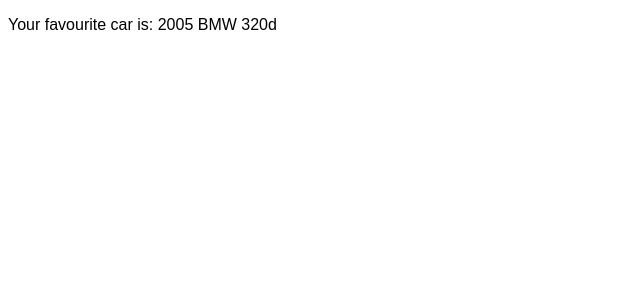
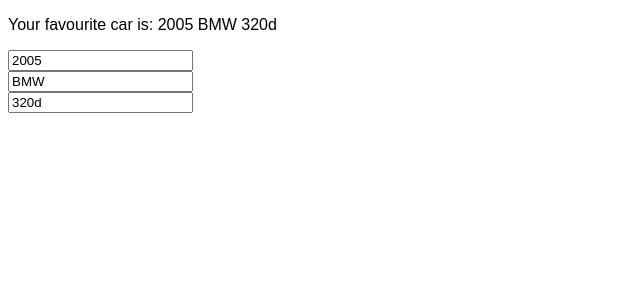
Before and after one commit to JakubNJ1212/my-react-app, a React (Vite) app: page / in a window 1280 px wide. Shown: the top 300 px of the page, without its empty margins (0-640 px from the left). Built offline with nearby package versions, Linux system fonts and the light colour scheme.

Commit message:
Added a updater function to OBJECTs in state

```diff
--- a/src/MyComponent.jsx
+++ b/src/MyComponent.jsx
@@ -4,11 +4,33 @@ function MyComponent() {
 
 const [car, setCar] = useState({year: 2005, make:"BMW",model:"320d"});
 
+function handleYearChange(event) {
+    setCar(c => ({...car, year: event.target.value}) )
+}
+function handleMakeChange(event) {
+    setCar(c => ({...car, make: event.target.value}))
+}
+function handleModelChange(event) {
+    setCar(c => ({...car, model: event.target.value}))
+}
+
+
 
 return(<>
     <div>
 
         <p>Your favourite car is: {car.year}  {car.make} {car.model}</p>
+        <input type="number" value= {car.year} onChange={handleYearChange}/>
+        <br/>
+        <input type="text" value= {car.make} onChange={handleMakeChange}/>
+        <br/>
+        <input type="text" value= {car.model} onChange={handleModelChange}/>
+        <br/>
+
+
+
+
+
     </div>
 
 
```
